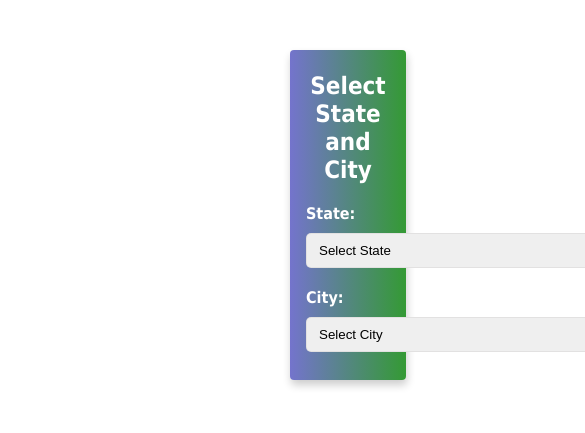
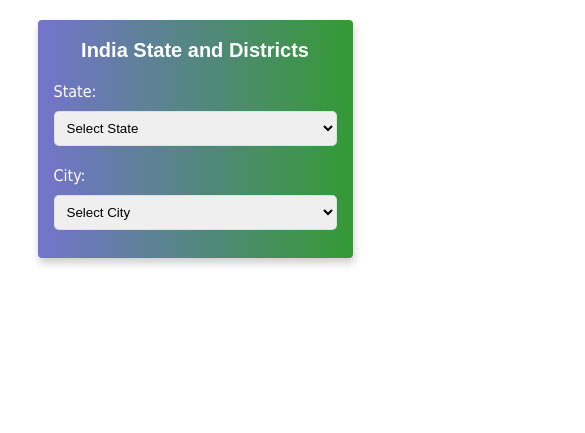
Before and after one commit to Kamalgmail78/India-state-and-all-city, a plain HTML site: page index.html in a window 390 px wide. Shown: the top 433 px of the page, 585 px wide, since content can reach past the window. Drawn offline with Linux system fonts and the light colour scheme; no server answers.

Commit message:
sdfd
show

```diff
--- a/index.html
+++ b/index.html
@@ -5,17 +5,12 @@
   <meta name="viewport" content="width=device-width, initial-scale=1.0">
   <title>State-City Selector</title>
   <style>
-    body {
-      /* font-family:  sans-serif; */
-      margin: 50px;
-      font-weight: 600;
-    }
     select {
-      width: 29rem;
+      width: 100%;
+      max-width: 29rem;
       padding: 8px;
       margin: 10px 0;
       display: block;
-
     }
     label {
       display: block;
@@ -23,37 +18,59 @@
     }
     .card {
       box-shadow: 1px 5px 8px 0 rgba(0,0,0,0.2);
-  width: 40%;
-  margin-left: 240px;
-  background-image: linear-gradient(to right, rgba(26, 26, 172, 0.608) , rgba(0, 128, 0, 0.796));
+      width: 39%;
+      margin: auto;
+      background-image: linear-gradient(to right, rgba(26, 26, 172, 0.608), rgba(0, 128, 0, 0.796));
       border-radius: 4px;
-
     }
     .state {
       color: white;
       text-align: center;
-   font-family: Tahoma, Verdana, sans-serif;
+      font-family: Arial, Helvetica, sans-serif;
+      font-size: 30px;
     }
-
     .container {
       padding: 2px 16px;
       padding-bottom: 18px;
     }
-select{
+    select {
       border: 1px solid rgba(203, 198, 198, 0.358);
       border-radius: 5px;
     }
-.city{
+    .city {
       color: white;
       font-family: Tahoma, Verdana, sans-serif;
+    }
+
+    /* Responsive Styles */
+    @media (max-width: 768px) {
+      .card {
+        width: 90%;
+        margin: 20px auto;
+      }
+      .state {
+        font-size: 24px;
+      }
+    }
+
+    @media (max-width: 480px) {
+      body {
+        margin: 20px;
+      }
+      .state {
+        font-size: 20px;
+      }
+      label, select {
+        width: 100%;
+      }
     }
   </style>
 </head>
 <body>
     <div class="card">
     <div class="container">
-  <h2 class="state">Select State and City</h2>
-
+  <h2 class="state">India State and Districts</h2>
+   <!-- <p class="state" style="font-size: 30px; margin-bottom: 12px;">Select a State View</p> -->
   <label for="state" class="city">State:</label>
   <select id="state" onchange="updateCities()">
     <option value="name">Select State</option>
```
Lines whose indentation alone changed are shown as unchanged.
